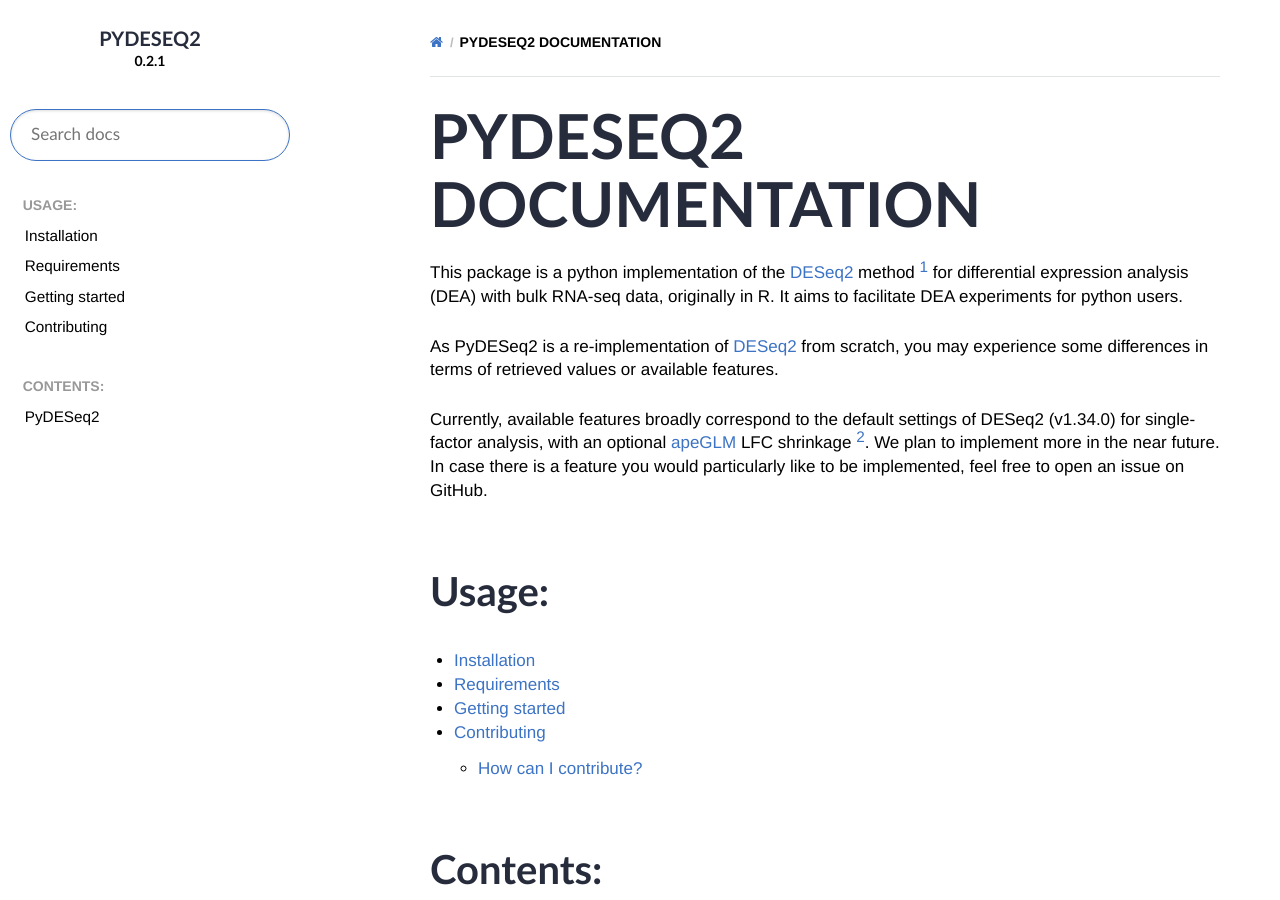
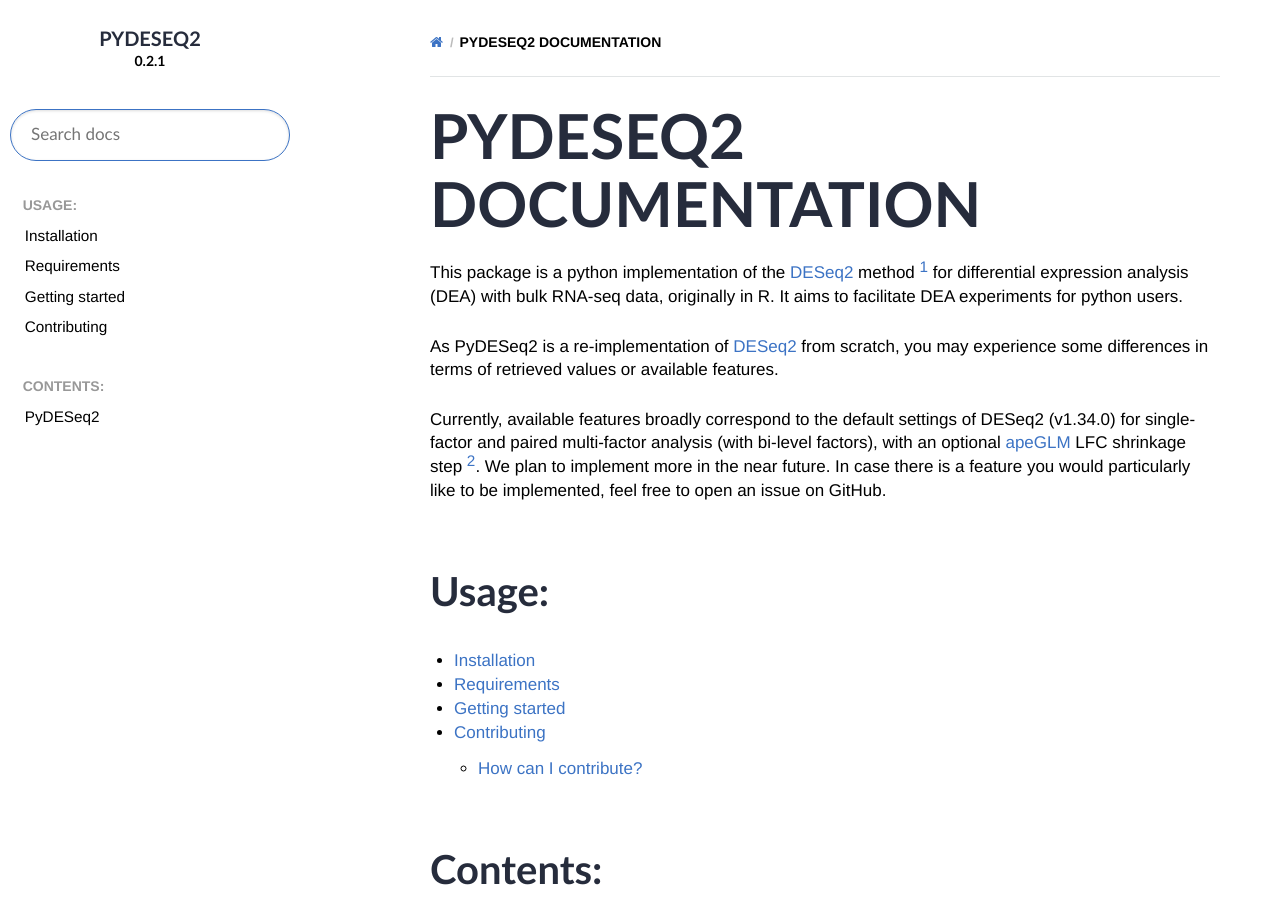
Before and after one commit to owkin/PyDESeq2, a Sphinx documentation site: the page built from docs/source/index.rst, in a window 1280 px wide and 900 px high. Built offline with Sphinx 7.4.7 and the Read the Docs theme 2.0.0, drawn with Linux system fonts in a browser that asks for light colours; some web fonts are replaced; pages that are not in the unit, such as notebooks, are missing from menus.

Commit message:
docs: update frontpage (multifactor now supported)

```diff
--- a/docs/source/index.rst
+++ b/docs/source/index.rst
@@ -6,14 +6,19 @@
 PyDESeq2 documentation
 ======================
 
-This package is a python implementation of the `DESeq2 <https://bioconductor.org/packages/release/bioc/html/DESeq2.html>`_ method [1]_
+This package is a python implementation of the
+`DESeq2 <https://bioconductor.org/packages/release/bioc/html/DESeq2.html>`_ method [1]_
 for differential expression analysis (DEA) with bulk RNA-seq data, originally in R.
 It aims to facilitate DEA experiments for python users.
 
-As PyDESeq2 is a re-implementation of `DESeq2 <https://bioconductor.org/packages/release/bioc/html/DESeq2.html>`_ from scratch, you may experience some differences in terms of retrieved values or available features.
+As PyDESeq2 is a re-implementation of `DESeq2 <https://bioconductor.org/packages/release/bioc/html/DESeq2.html>`_
+from scratch, you may experience some differences in terms of retrieved values or available features.
 
-Currently, available features broadly correspond to the default settings of DESeq2 (v1.34.0) for single-factor analysis, with an optional `apeGLM <https://academic.oup.com/bioinformatics/article/35/12/2084/5159452>`_ LFC shrinkage [2]_.
-We plan to implement more in the near future. In case there is a feature you would particularly like to be implemented, feel free to open an issue on GitHub.
+Currently, available features broadly correspond to the default settings of DESeq2 (v1.34.0) for single-factor and
+paired multi-factor analysis (with bi-level factors), with an
+optional `apeGLM <https://academic.oup.com/bioinformatics/article/35/12/2084/5159452>`_ LFC shrinkage step [2]_.
+We plan to implement more in the near future. In case there is a feature you would particularly like to be implemented,
+feel free to open an issue on GitHub.
 
 
 .. toctree::
```
